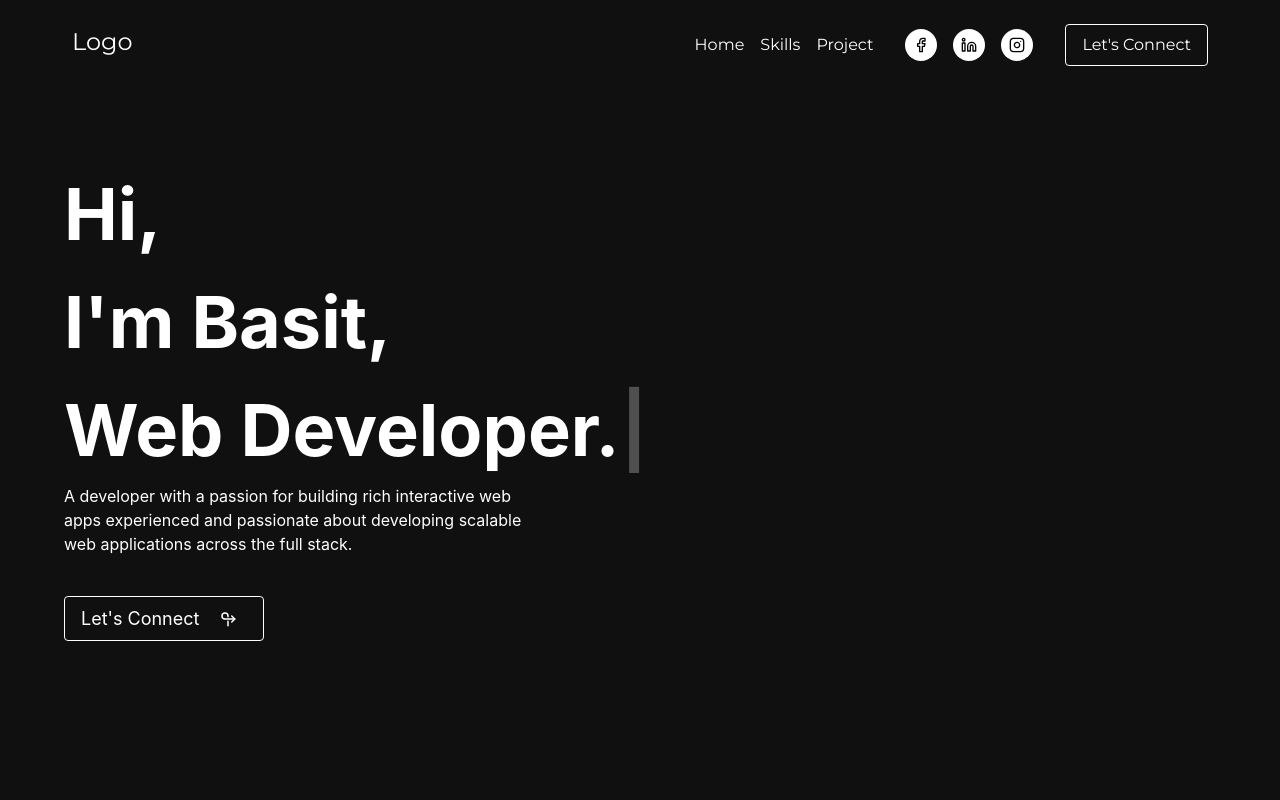
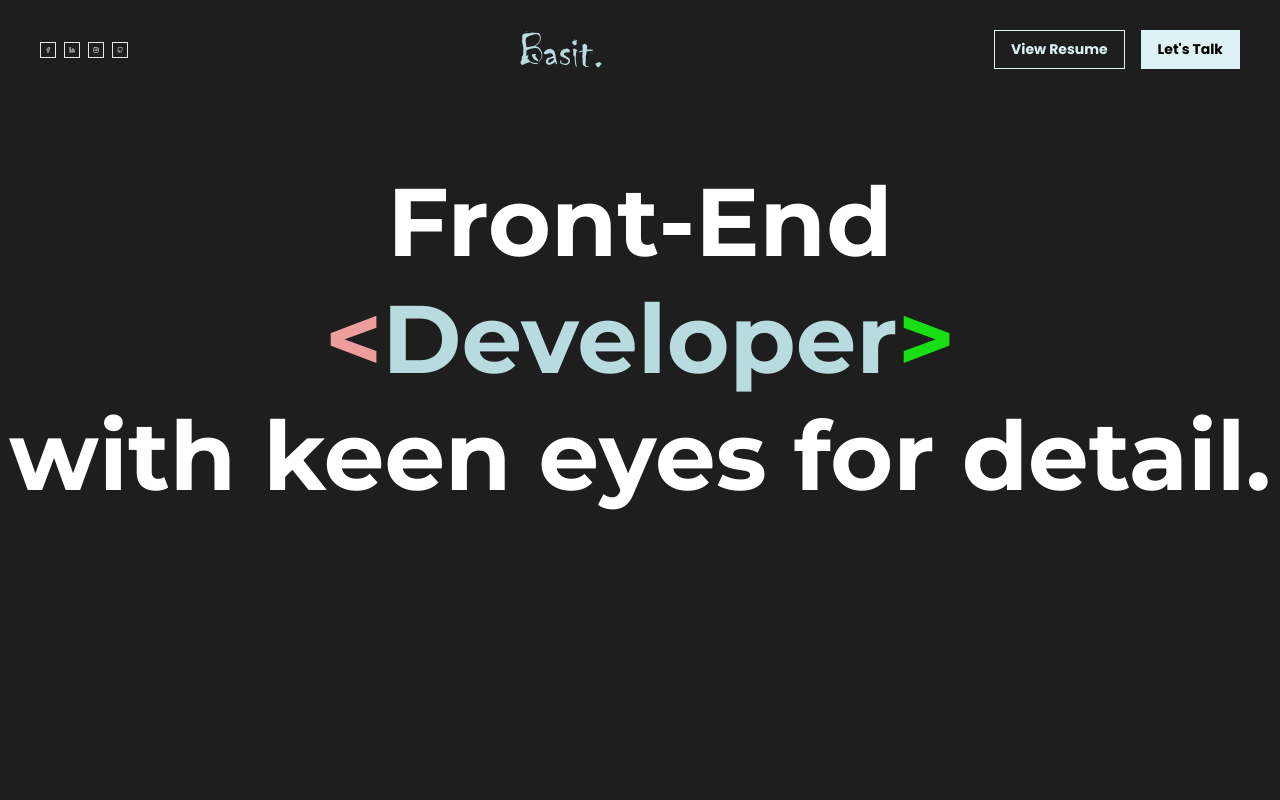
Before and after one commit to olaiyabasit/Portfolio, a Next.js app: page / in a window 1280 px wide. Shown: the top 800 px of the page. Built offline with nearby package versions, Linux system fonts and the light colour scheme.

Commit message:
portfolio v2

```diff
--- /dev/null
+++ b/components/V1/contact/Contact.tsx
@@ -0,0 +1,9 @@
+import React from "react";
+
+export const Contact = () => {
+  return (
+    <div className="">
+      <div></div>
+    </div>
+  );
+};
--- a/components/hero/Hero.tsx
+++ b/components/V1/hero/Hero.tsx
@@ -5,7 +5,7 @@ import { TbArrowLoopRight2 } from "react-icons/tb";
 export const Hero = () => {
   return (
     <div>
-      <div className="h-screen w-screen relative bg-[#101010] font-monte" />
+      <div className="h-screen w-screen relative bg-[#101010] font-monte"/>
       <div className="absolute top-[20%] w-full mx-auto">
         <div className="w-[90%] mx-auto">
           <Typewriter
--- /dev/null
+++ b/components/V2/header/Header.tsx
@@ -0,0 +1,41 @@
+import Link from "next/link";
+import React from "react";
+import { data, socialIcon } from "./data";
+
+export const Header = () => {
+  const displayLinks = () =>
+    data.map((link, index) => (
+      <Link href={link.to} key={index}>
+        {link.name}
+      </Link>
+    ));
+
+  const displaySocials = () =>
+    socialIcon.map((social, index) => (
+      <div
+        className="h-4 w-4 flex items-center justify-center border border-inherit p-1 text-white cursor-pointer"
+        key={index}
+      >
+        {social.icon}
+      </div>
+    ));
+
+  return (
+    <div className="sticky top-0 z-10 bg-[#1E1E1E] font-poppins">
+      <div className="flex justify-between py-[30px] w-[100%] m-auto max-w-[1200px]">
+        <div className="flex gap-[8px] items-center">{displaySocials()}</div>
+        <div className="flex justify-end">
+          <img src="/images/Basit.svg" />
+        </div>
+        <div className="flex gap-[16px]">
+          <button className="py-2 px-4 border border-[#DCF2F4] text-[#DCF2F4] text-[14px] font-bold hover:bg-[#DCF2F4] hover:text-black">
+            View Resume
+          </button>
+          <button className="py-2 px-4 border border-[#DCF2F4] text-[14px] font-bold bg-[#DCF2F4] hover:bg-black hover:text-[#DCF2F4]">
+            Let&apos;s Talk
+          </button>
+        </div>
+      </div>
+    </div>
+  );
+};
--- /dev/null
+++ b/components/V2/header/data.tsx
@@ -0,0 +1,14 @@
+import { FiFacebook, FiGithub, FiInstagram, FiLinkedin } from "react-icons/fi";
+
+export const data = [
+  { name: "Home", to: "/" },
+  { name: "Skills", to: "/" },
+  { name: "Project", to: "/" },
+];
+
+export const socialIcon = [
+  { icon: <FiFacebook className="" />, to: "/" },
+  { icon: <FiLinkedin />, to: "/" },
+  { icon: <FiInstagram />, to: "/" },
+  { icon: <FiGithub />, to: "/" }
+];
--- /dev/null
+++ b/components/V2/hero/Hero.tsx
@@ -0,0 +1,11 @@
+import React from "react";
+
+export const Hero = () => {
+  return (
+    <div className="h-screen w-screen relative bg-[#1E1E1E] font-monte">
+      <div className="w-[] mx-auto pt-[64px]">
+        <div className="text-white text-[96px] text-center font-bold leading-[117px]">Front-End<br /><span className="text-[#EE9D9D]">&lt;</span><span className="text-[#B8DBDF]">Developer</span><span className="text-[#18DE14]">&gt;</span><br />with keen eyes for detail.</div>
+      </div>
+    </div>
+  );
+};
--- a/pages/_document.tsx
+++ b/pages/_document.tsx
@@ -9,6 +9,7 @@ class MyDocument extends Document {
             href="https://fonts.googleapis.com/css2?family=Montserrat:wght@300;400;500;700&display=swap"
             rel="stylesheet"
           />
+          <link href="https://fonts.googleapis.com/css2?family=Poppins:wght@400;500;600;700&display=swap" rel="stylesheet" />
         </Head>
         <body>
           <Main />
--- a/pages/index.tsx
+++ b/pages/index.tsx
@@ -1,8 +1,8 @@
 import type { NextPage } from "next";
 import Head from "next/head";
-import { About } from "../components/about/About";
-import { Header } from "../components/header/Header";
-import { Hero } from "../components/hero/Hero";
+import { About } from "../components/V1/about/About";
+import { Header } from "../components/V2/header/Header";
+import { Hero } from "../components/V2/hero/Hero";
 
 const Home: NextPage = () => {
   return (
@@ -14,7 +14,7 @@ const Home: NextPage = () => {
       </Head>
       <Header />
       <Hero />
-      <About />
+      {/* <About />  */}
     </div>
   );
 };
--- a/tailwind.config.js
+++ b/tailwind.config.js
@@ -8,6 +8,7 @@ module.exports = {
     extend: {
       fontFamily: {
         monte: ["Montserrat", "sans-serif"],
+        poppins: ['Poppins', 'sans-serif'],
       },
     },
   },
```
Also changed, not shown: components/V1/about/About.tsx (renamed from components/about/About.tsx), components/V1/header/Header.tsx (renamed from components/header/Header.tsx), components/V1/header/data.tsx (renamed from components/header/data.tsx), components/V1/services/Services.tsx (renamed from components/services/Services.tsx), public/images/Basit.svg (added).
